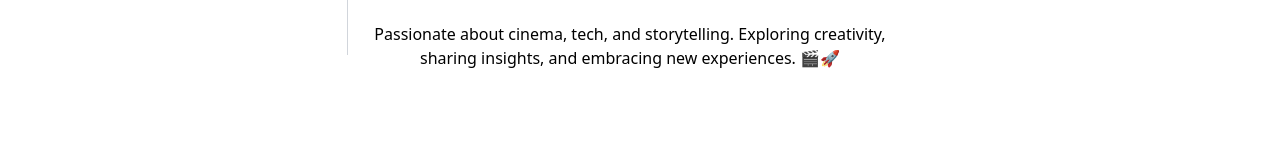
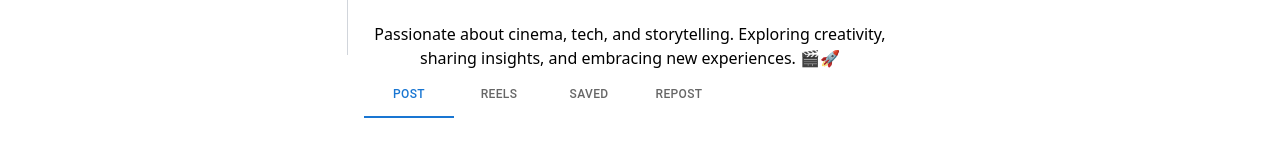
Before and after one commit to adibnow-cs/social_media_app, a React (Create React App) app in the folder social_networking/: page /profile/1 in a window 1280 px wide. Shown: the part 745-900 px from the top of the page. Before the commit the page ends 855 px from the top, so only its background shows below. Built offline with nearby package versions, Linux system fonts and the light colour scheme.

Commit message:
Profile-tabs to see post,reels,saved and reposts
Added tabs under the profile page tosee post,reels,saved and reposts

```diff
--- a/social_networking/src/pages/Profile/ProfilePage.jsx
+++ b/social_networking/src/pages/Profile/ProfilePage.jsx
@@ -1,9 +1,21 @@
-import { Avatar, Button } from "@mui/material";
+import { Avatar, Box, Button, Tab, Tabs } from "@mui/material";
 import React from "react";
 import { useParams } from "react-router-dom";
 
+const tabs = [
+  { value: "post", name: "Post" },
+  { value: "reels", name: "Reels" },
+  { value: "saved", name: "Saved" },
+  { value: "repost", name: "Repost" },
+];
 const ProfilePage = () => {
   const { id } = useParams();
+  const [value, setValue] = React.useState("post");
+
+  const handleChange = (event, newValue) => {
+    setValue(newValue);
+  };
+
   // access ID using useParams
   return (
     <div className="py-10 w-[70%]">
@@ -47,10 +59,20 @@ const ProfilePage = () => {
               creativity, sharing insights, and embracing new experiences. 🎬🚀
             </p>
           </div>
+          <section>
+            <Box sx={{ width: "100%" }}>
+              <Tabs
+                value={value}
+                onChange={handleChange}
+                aria-label="wrapped label tabs example"
+              >
+                {tabs.map((item) => (
+                  <Tab value={item.value} label={item.name} wrapped />
+                ))}
+              </Tabs>
+            </Box>
+          </section>
         </div>
-        <section>
-
-        </section>
       </div>
     </div>
   );
```
